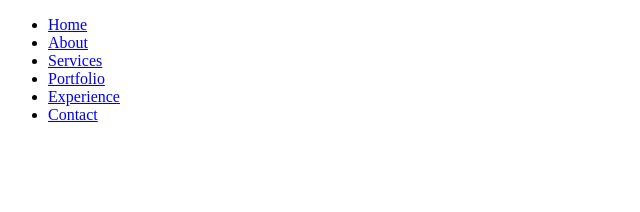
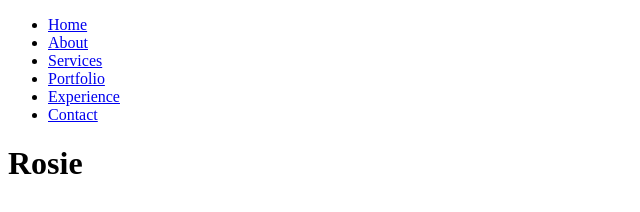
Before and after one commit to jessmaple/responsivePortfolio, a plain HTML site: page index.html in a window 1280 px wide. Shown: the whole page, without its empty margins (0-640 px from the left). Drawn offline with nearby package versions, Linux system fonts and the light colour scheme.

Commit message:
updated css

```diff
--- a/index.html
+++ b/index.html
@@ -40,7 +40,9 @@
 
             </ul>
         </nav>
-        <div class="landing-text"></div>
+        <div class="landing-text">
+            <h1>Rosie</h1>
+        </div>
 
     </header>
 
```
